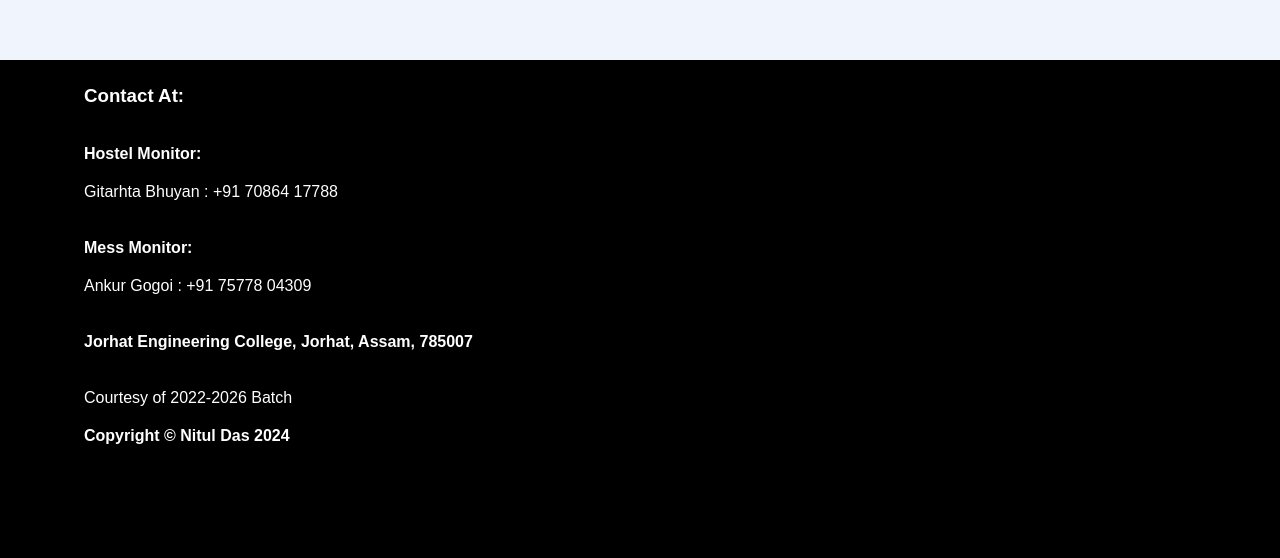
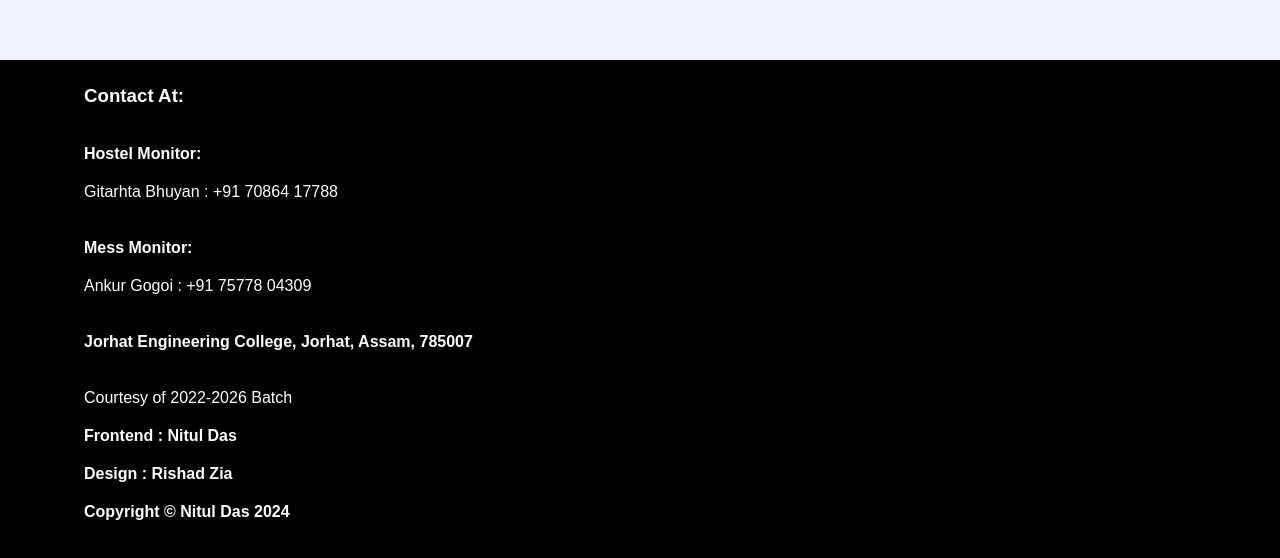
Before and after one commit to nitul8/Hostel2, a plain HTML site: page index.html in a window 1280 px wide. Shown: the part 740-1298 px from the top of the page. Drawn offline with Linux system fonts and the light colour scheme.

Commit message:
Added footer

```diff
--- a/index.html
+++ b/index.html
@@ -44,6 +44,10 @@
             <br><br>
             <li class="copyright">Courtesy of 2022-2026 Batch</li>
             <br>
+            <li><h4>Frontend : Nitul Das</h4></li>
+            <br>
+            <li><h4>Design : Rishad Zia</h4></li>
+            <br>
             <li class="copyright"><h4>Copyright &#169 Nitul Das 2024</h4></li>
           </ul>
         </nav>
```
